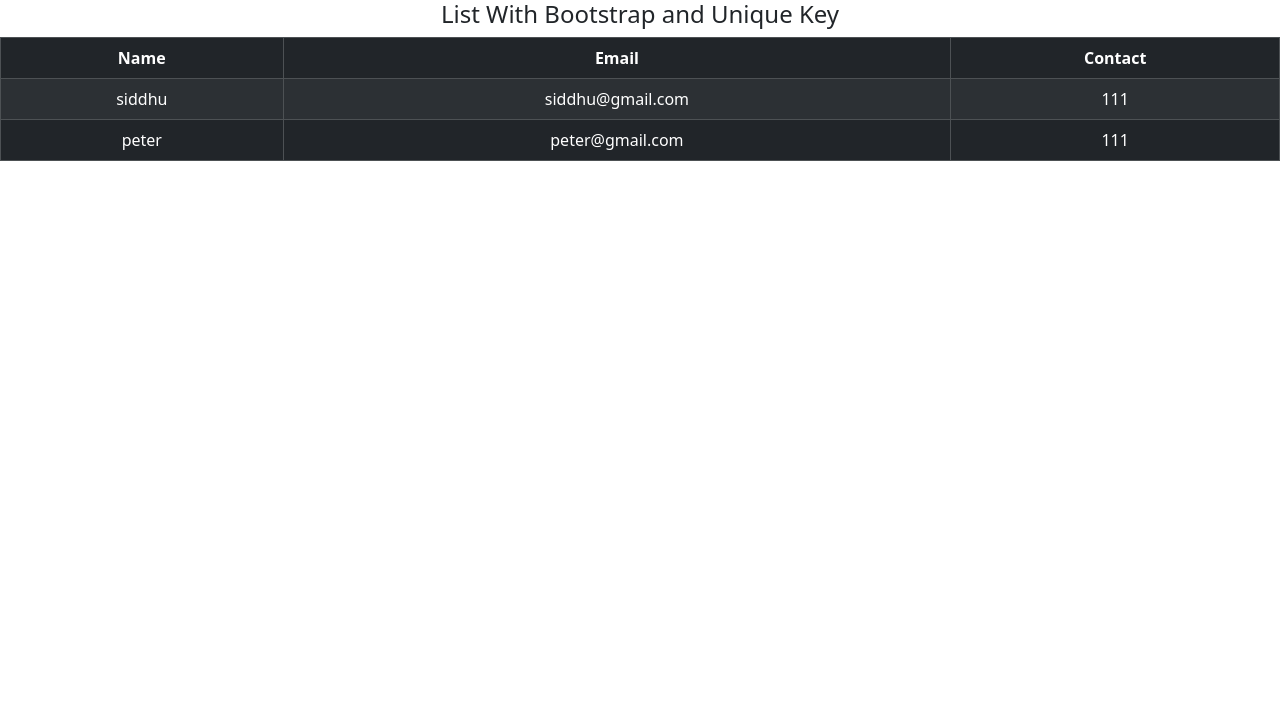
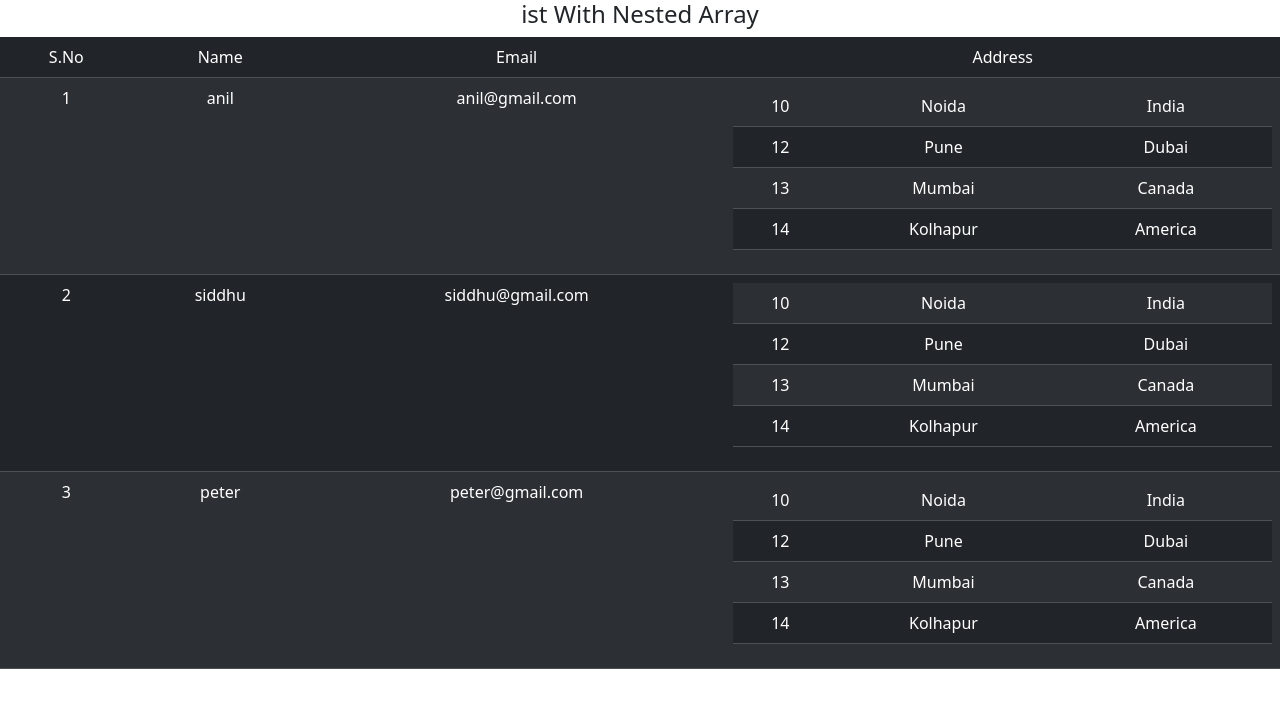
Before and after one commit to vijay4211/parent_to_child, a React (Create React App) app: page / in a window 1280 px wide. Shown: the top 708 px of the page. Built offline with nearby package versions, Linux system fonts and the light colour scheme.

Commit message:
Nested array using map

```diff
--- a/src/App.js
+++ b/src/App.js
@@ -1,43 +1,83 @@
 import "./App.css";
-import Table from 'react-bootstrap/Table';
+import Table from "react-bootstrap/Table";
 
-import 'bootstrap/dist/css/bootstrap.min.css';
-
+import "bootstrap/dist/css/bootstrap.min.css";
 
 function App() {
-
   const users = [
-  {name:"anil", email:"anil@gmail.com", contact:12356 }, //row-1
-  {name:"siddhu", email:"siddhu@gmail.com", contact:"111" },  //row-2
-  {name:"peter", email:"peter@gmail.com", contact:"111" } //row-3
- ]
-
+    {
+      name: "anil",
+      email: "anil@gmail.com",
+      address: [
+        { Hn: "10", city: "Noida", country: "India" },
+        { Hn: "12", city: "Pune", country: "Dubai" },
+        { Hn: "13", city: "Mumbai", country: "Canada" },
+        { Hn: "14", city: "Kolhapur", country: "America" },
+      ],
+    },
+    {
+      name: "siddhu",
+      email: "siddhu@gmail.com",
+      address: [
+        { Hn: "10", city: "Noida", country: "India" },
+        { Hn: "12", city: "Pune", country: "Dubai" },
+        { Hn: "13", city: "Mumbai", country: "Canada" },
+        { Hn: "14", city: "Kolhapur", country: "America" },
+      ],
+    },
+    {
+      name: "peter",
+      email: "peter@gmail.com",
+      address: [
+        { Hn: "10", city: "Noida", country: "India" },
+        { Hn: "12", city: "Pune", country: "Dubai" },
+        { Hn: "13", city: "Mumbai", country: "Canada" },
+        { Hn: "14", city: "Kolhapur", country: "America" },
+      ],
+    },
+  ];
 
   return (
     <div className="App">
-       <h4>List With Bootstrap and Unique Key</h4>
-       <Table striped bordered hover variant="dark">
+      <h4>ist With Nested Array</h4>
+        <Table variant="dark" striped>
             <thead>
                 <tr>
-          <th>Name</th>
-          <th>Email</th>
-          <th>Contact</th>
+                   <td>S.No</td>
+                   <td>Name</td>
+                   <td>Email</td>
+                   <td>Address</td>
                 </tr>
             </thead>
             <tbody>
               {
                  users.map(
                   (item, index)=>(
-              item.contact === '111' ?
                     <tr key={index}>
+                    <td>{index+1}</td>
                     <td>{item.name}</td>
                     <td>{item.email}</td>
-              <td>{item.contact}</td>
-              </tr> : null
+                    <td>
+                    <Table variant="dark" striped>
+                      <tbody>
+                      {
+                         item.address.map(
+                          (data, index)=>(
+                             <tr key={index}>
+                               <td>{data.Hn}</td>
+                               <td>{data.city}</td>
+                               <td>{data.country}</td>
+                             </tr>
                           )
                          )
                       }
-
+                      </tbody>
+                    </Table>
+                    </td>
+                 </tr>
+                  )
+                 )
+              }
             </tbody>
         </Table>
     </div>
```
Lines whose indentation alone changed are shown as unchanged.
